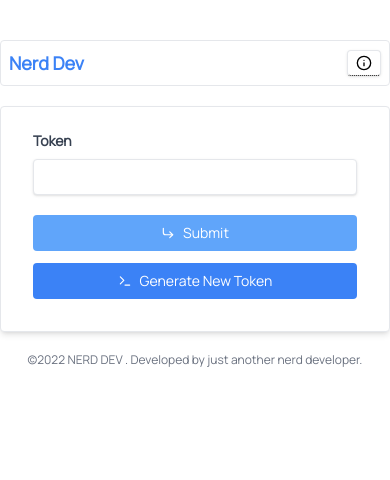
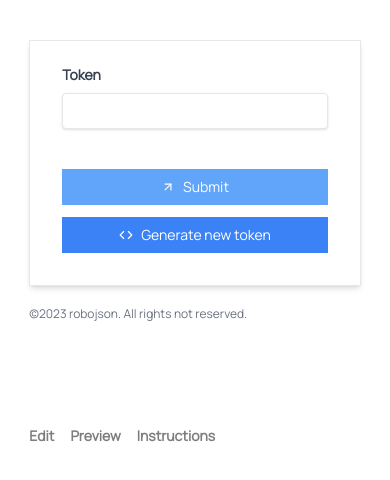
Before and after one commit to therealrinku/apirow, a Next.js app: page / in a window 390 px wide. Shown: the top 480 px of the page. Built offline with nearby package versions, Linux system fonts and the light colour scheme.

Commit message:
feat: redesign

```diff
--- a/package.json
+++ b/package.json
@@ -1,5 +1,5 @@
 {
-  "name": "nerd-dev",
+  "name": "robojson",
   "version": "0.1.0",
   "private": true,
   "scripts": {
--- a/pages/index.tsx
+++ b/pages/index.tsx
@@ -1,9 +1,9 @@
-import React, { useState } from "react";
+import { Fragment, useState } from "react";
 import Head from "next/head";
 import JSONPretty from "react-json-pretty";
 import "react-json-pretty/themes/monikai.css";
 import axios from "axios";
-import { FiClipboard, FiCornerDownRight, FiInfo, FiLayers, FiTerminal, FiX } from "react-icons/fi";
+import { FiAlertCircle, FiArrowUpRight, FiClipboard, FiCode, FiHardDrive, FiX } from "react-icons/fi";
 
 const TokenGenerator = () => {
   const [token, setToken] = useState("");
@@ -18,6 +18,8 @@ const TokenGenerator = () => {
   const [editable, setEditable] = useState(true);
 
   const [isEditable, setIsEditable] = useState(true);
+
+  const [currTab, setCurrTab] = useState("data-edit");
 
   const generateToken = () => {
     setLoading(true);
@@ -63,7 +65,7 @@ const TokenGenerator = () => {
     axios
       .post("/api/addData", { key: token, data: data, editable })
       .then(() => {
-        setMessage("Data/edited added successfully. You can access it via API.");
+        setMessage("Data updated successfully. You can access it via API.");
         setLoading(false);
       })
       .catch((err) => {
@@ -75,63 +77,17 @@ const TokenGenerator = () => {
   return (
     <>
       <Head>
-        <title>Nerd Dev</title>
-        <meta name="description" content="Developed by Nerd, for nerds" />
+        <title>robojson</title>
+        <meta name="description" content="robojson, play with json" />
         <link rel="preconnect" href="https://fonts.googleapis.com" />
         <link rel="preconnect" href="https://fonts.gstatic.com" crossOrigin="true" />
         <link href="https://fonts.googleapis.com/css2?family=Manrope&display=swap" rel="stylesheet" />
-        <link rel="shortcut icon" href="https://img.icons8.com/fluency/2x/nerd.png" />
+        <link rel="shortcut icon" href="https://cdn-icons-png.flaticon.com/128/1828/1828231.png" />
       </Head>
 
-      <div className="w-full max-w-md my-10 mx-auto">
-        <div className="flex items-center justify-between border rounded  p-2">
-          <p className="font-bold text-blue-500 text-lg ">Nerd Dev</p>
-          <div className="tooltip bg-white py-1 px-2 border rounded shadow hover:shadow-md">
-            <FiInfo />
-            <span className="tooltiptext bg-blue-500 shadow">
-              <div className="text-sm">
-                How to access data ? <br />
-                Simply submit GET or POST request to{" "}
-                <b className="underline text-red-200 d-flex">
-                  https://nerdev-plum.vercel.app/api/data{" "}
-                  <button
-                    onClick={() => {
-                      window.navigator.clipboard.writeText("https://nerdev-plum.vercel.app/api/data");
-                      setMessage("Endpoint URL Copied");
-                    }}
-                    className="bg-blue-500 py-1 px-2 top-8 border rounded shadow right-2 hover:shadow-md"
-                  >
-                    <FiClipboard />
-                  </button>
-                </b>{" "}
-                route and pass
-                <p className="font-bold underline">x-content-key:{"<token>"}</p> in your header <br /> and boom,
-                you'll get your data.
-                <br />
-                <span className="text-red-200 underline">
-                  And Remember If you forgot your token , your data is gone forever.
-                </span>
-              </div>
-            </span>
-          </div>
-        </div>
-        {message && (
-          <div
-            className={`${
-              message.includes("Error") ? "bg-red-500" : "bg-blue-500"
-            } relative flex my-5 items-center rounded  text-white text-sm font-bold px-4 py-3`}
-            role="alert"
-          >
-            <svg className="fill-current w-4 h-4 mr-2" xmlns="http://www.w3.org/2000/svg" viewBox="0 0 20 20">
-              <path d="M12.432 0c1.34 0 2.01.912 2.01 1.957 0 1.305-1.164 2.512-2.679 2.512-1.269 0-2.009-.75-1.974-1.99C9.789 1.436 10.67 0 12.432 0zM8.309 20c-1.058 0-1.833-.652-1.093-3.524l1.214-5.092c.211-.814.246-1.141 0-1.141-.317 0-1.689.562-2.502 1.117l-.528-.88c2.572-2.186 5.531-3.467 6.801-3.467 1.057 0 1.233 1.273.705 3.23l-1.391 5.352c-.246.945-.141 1.271.106 1.271.317 0 1.357-.392 2.379-1.207l.6.814C12.098 19.02 9.365 20 8.309 20z" />
-            </svg>
-            <p>{message}</p>
-            <button onClick={() => setMessage("")} className="text-md absolute right-2 top-4">
-              <FiX size={17} />
-            </button>
-          </div>
-        )}
-        <div className="bg-white shadow-md rounded border px-8 pt-6 pb-8 my-5">
+      <div className="w-[85%] md:w-[75%] lg:w-[85%] mt-5 mx-auto flex flex-col lg:flex-row justify-center gap-24">
+        <section className="w-full lg:w-[40%]">
+          <div className="bg-white shadow-md border px-8 pt-6 pb-8 my-5">
             <div className="mb-4 relative">
               <label className="block text-gray-700 text-sm font-bold mb-2" htmlFor="username">
                 Token
@@ -153,7 +109,7 @@ const TokenGenerator = () => {
                     window.navigator.clipboard.writeText(token);
                     setMessage("Token Copied");
                   }}
-                className="absolute bg-white py-1 px-2 top-8 border rounded shadow right-2 hover:shadow-md"
+                  className="absolute bg-white py-1 px-2 top-8 border shadow right-2 hover:shadow-md"
                 >
                   <FiClipboard />
                 </button>
@@ -170,59 +126,130 @@ const TokenGenerator = () => {
                   className="w-4 h-4 bg-gray-100 rounded border-gray-300"
                 />
                 <label htmlFor="checked-checkbox" className="ml-2 text-sm font-medium ">
-                Editable Next Time
+                  Editable next time
                 </label>
               </div>
             )}
 
-          <div className="flex flex-col gap-3 mt-5 items-center justify-between">
+            <div className="flex flex-col gap-3 mt-10 items-center justify-between">
               <button
                 disabled={loading || tokenValidated || token.trim().length < 1}
-              className="disabled:bg-blue-400 bg-blue-500 text-white rounded p-2 text-sm w-full flex items-center gap-2 justify-center"
+                className="disabled:bg-blue-400 bg-blue-500 text-white p-2 text-sm w-full flex items-center gap-2 justify-center"
                 onClick={validateTokenAndGetData}
               >
-              <FiCornerDownRight /> Submit
+                <FiArrowUpRight /> Submit
               </button>
               <button
                 disabled={loading}
-              className="disabled:bg-blue-400 bg-blue-500 text-white rounded p-2 text-sm w-full flex items-center gap-2 justify-center"
+                className="disabled:bg-blue-400 bg-blue-500 text-white p-2 text-sm w-full flex items-center gap-2 justify-center"
                 onClick={generateToken}
               >
-              <FiTerminal /> Generate New Token
+                <FiCode /> Generate new token
+              </button>
+            </div>
+          </div>
+
+          <p className="text-gray-500 text-xs">&copy;2023 robojson. All rights not reserved.</p>
+        </section>
+
+        <section className={`w-full lg:w-[60%]`}>
+          <div className="py-2 flex items-center gap-4">
+            <button
+              disabled={currTab === "data-edit"}
+              onClick={() => setCurrTab("data-edit")}
+              className={`text-sm font-bold opacity-50 ${currTab === "data-edit" && "opacity-100"}`}
+            >
+              Edit
+            </button>
+            <button
+              disabled={currTab === "data-preview"}
+              onClick={() => setCurrTab("data-preview")}
+              className={`text-sm font-bold opacity-50 ${currTab === "data-preview" && "opacity-100"}`}
+            >
+              Preview
+            </button>
+
+            <button
+              disabled={currTab === "instructions"}
+              onClick={() => setCurrTab("instructions")}
+              className={`text-sm font-bold opacity-50 ${currTab === "instructions" && "opacity-100"}`}
+            >
+              Instructions
             </button>
           </div>
 
-          {tokenValidated && isEditable && (
+          {tokenValidated && isEditable && currTab === "data-edit" && (
+            <Fragment>
               <textarea
-              className="h-48 mt-5 text-sm shadow appearance-none border rounded w-full py-2 px-3 text-gray-700 leading-tight focus:outline-none focus:shadow-outline"
+                className="h-[300px] shadow-md text-sm border border-t-0 appearance-none  w-full py-2 px-3 text-gray-700 leading-tight focus:outline-none focus:shadow-outline"
                 value={data}
                 placeholder="JSON or string"
                 onChange={(e) => setData(e.target.value)}
               />
-          )}
 
-          {data.trim().length > 0 && (
-            <div className="mt-10">
-              <h5 className="block text-gray-700 text-sm font-bold mb-2">Data Visualization</h5>
-              <JSONPretty id="json-pretty" data={data} />
-            </div>
-          )}
-
-          {tokenValidated && isEditable && (
               <button
                 disabled={!data.trim().length || loading}
                 onClick={addData}
-              className="disabled:bg-blue-400  mt-5 bg-blue-500 text-white rounded p-2 text-sm w-full flex items-center gap-2 justify-center"
+                className="disabled:bg-blue-400 w-full mt-10 bg-blue-500 text-white  p-2 text-sm flex items-center gap-2 justify-center"
               >
-              <FiLayers /> Add/Update Data
+                <FiHardDrive /> Update data
               </button>
+            </Fragment>
           )}
+
+          {currTab === "data-preview" && data.trim().length > 0 && <JSONPretty id="json-pretty" data={data} />}
+
+          {currTab === "instructions" && (
+            <div className="mt-2 shadow bg-white px-4 py-2">
+              <p className="text-sm border-b pb-2 font-bold">How to access data ? </p>
+
+              <p className="mt-3 text-sm">
+                <p>const API_URL = 'https://robojson.vercel.app/api/data'</p>
+                <p className="mt-5 border-b">USING FETCH API</p>
+                {`await fetch(API_URL, {
+  headers : {
+    "x-content-key" : "your-data-key-here"
+  }
+})`}
+
+                <p className="mt-5 border-b">USING AXIOS</p>
+
+                <p>{`await axios.get(API_URL, {
+  headers : {
+    "x-content-key" : "your-data-key-here"
+  }
+})`}</p>
+
+                <p className="mt-5 border-b mb-2">SAMPLE RESPONSE</p>
+                <JSONPretty
+                  id="code"
+                  data={{
+                    data: {
+                      id: 1,
+                      title: "This is your data?",
+                    },
+                  }}
+                />
+              </p>
+            </div>
+          )}
+        </section>
       </div>
 
-        <p className="text-center text-gray-500 text-xs">
-          &copy;2022 NERD DEV . Developed by just another nerd developer.
-        </p>
+      {message && (
+        <div
+          className={`${
+            message.includes("Error") ? "bg-red-500" : "bg-blue-500"
+          }  fixed bottom-5 left-5 flex items-center  text-white text-sm font-bold px-4 py-3`}
+          role="alert"
+        >
+          <FiAlertCircle size={18} />
+          <p className="ml-2">{message}</p>
+          <button onClick={() => setMessage("")} className="text-md ml-5">
+            <FiX size={18} />
+          </button>
         </div>
+      )}
     </>
   );
 };
--- a/styles/globals.css
+++ b/styles/globals.css
@@ -6,6 +6,7 @@ html,
 body {
   padding: 0;
   margin: 0;
+  background: #f0f2f5;
   font-family: Manrope, -apple-system, Helvetica Neue, sans-serif;
 }
 
@@ -48,3 +49,9 @@ a {
 .tooltip:hover .tooltiptext {
   visibility: visible;
 }
+
+@media (max-width:768px){
+  body{
+    background-color: #fff;
+  }
+}
```
Lines whose indentation alone changed are shown as unchanged.
